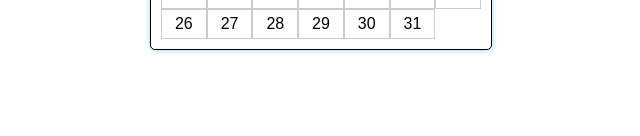
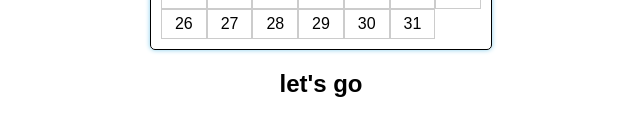
Before and after one commit to Kamirwa/calendar, a plain HTML site: page index.html in a window 1280 px wide. Shown: the part 330-466 px from the top of the page, without its empty margins (319-959 px from the left). Drawn offline with Linux system fonts and the light colour scheme.

Commit message:
second commit

```diff
--- a/index.html
+++ b/index.html
@@ -30,5 +30,6 @@
 <div class="days"></div>
 </div>
 <script src="app.js"></script>
+<h2>let's go</h2>
 </body>
 </html>
```
